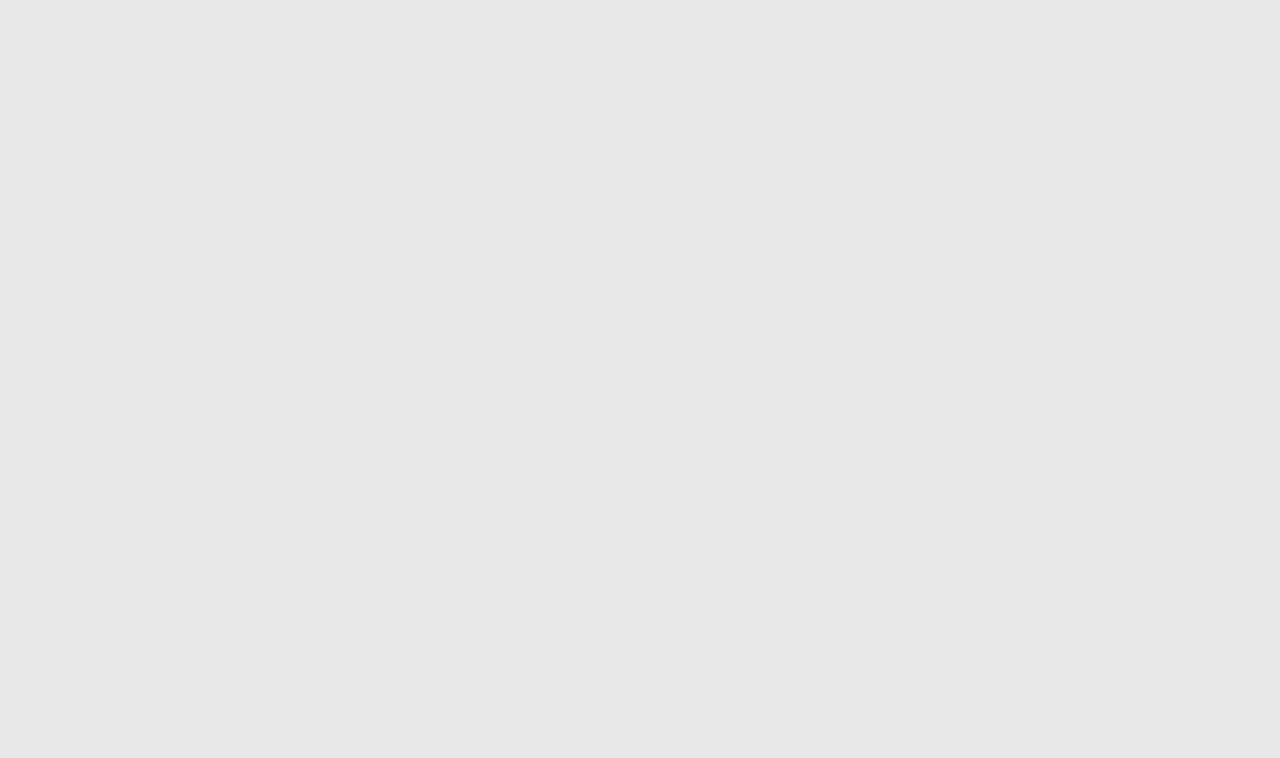
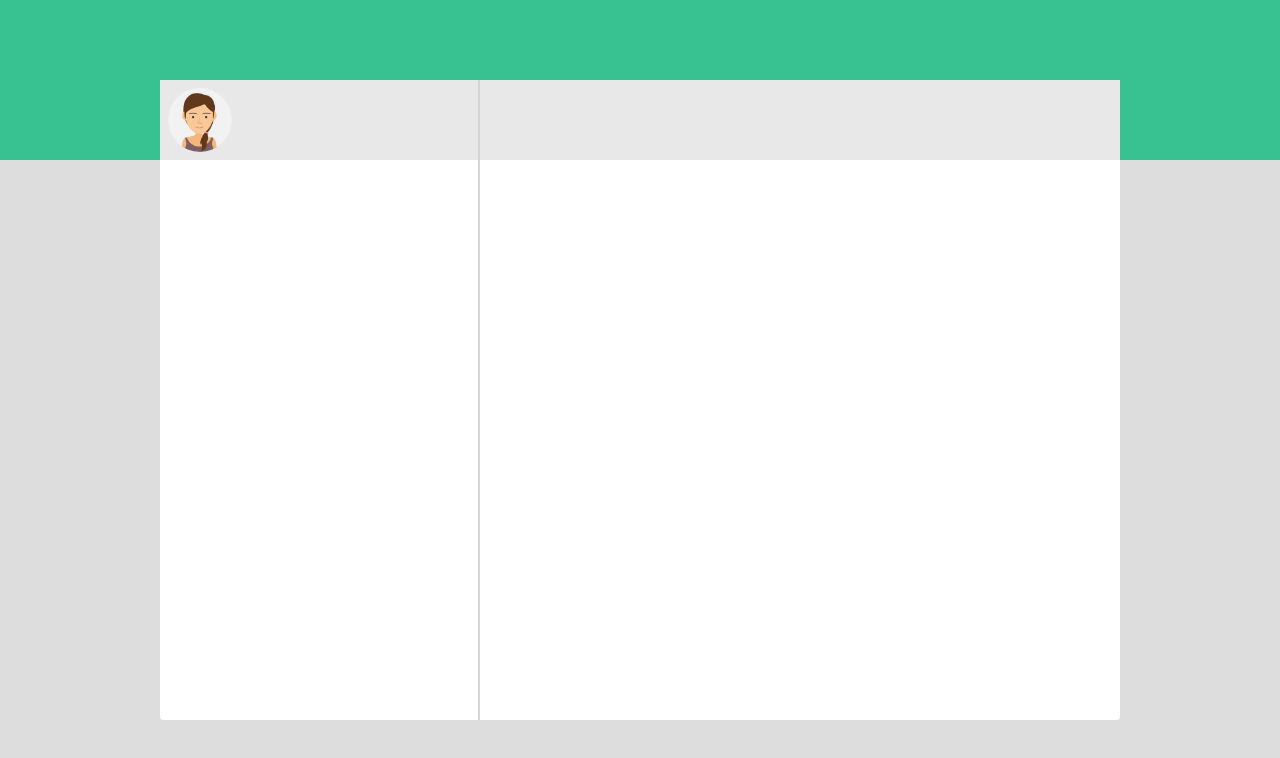
Before and after one commit to AiroldiFederico/vue-boolzapp, a plain HTML site: page index.html in a window 1280 px wide. Drawn offline with nearby package versions, Linux system fonts and the light colour scheme.

Commit message:
FASE 1 - costruisco struttura mokup html css

```diff
--- a/asset/css/style.css
+++ b/asset/css/style.css
@@ -4,7 +4,8 @@ body {
     font-family: 'Rubik', sans-serif !important; font-weight: bold !important;
     word-spacing: 2px;
     height: 100vh !important;
-    background-color: var(--color-4);
+    background: rgb(145,199,151);
+    background: linear-gradient(180deg, rgb(56, 194, 146) 20%, rgba(221,221,221,1) 10%);
 }
 
 /* PALETTE COLORI */
@@ -15,3 +16,28 @@ body {
     --color-4: #e8e8e8;
     --color-5: #262626;
 }
+
+main {
+    background-color: white;
+    height: 80% !important ;
+    border-radius: 4px; /*da ereditare*/
+}
+
+#lft-side {
+    border-right: 2px solid #0000002a;
+}
+
+.topbar {
+    width: 100%;
+    background-color: #e8e8e8;
+    height: 5rem;
+    display: flex;
+    justify-content: space-between;
+    padding: 0.5rem;
+}
+
+img {
+    border-radius: 50%;
+    aspect-ratio: 1;
+    width: 4rem;
+}
--- a/index.html
+++ b/index.html
@@ -45,13 +45,40 @@
     <body>
         <div id="app" class="col-12 d-flex justify-content-center align-items-center m-auto h-100 w-100">
 
-            <main class="d-flex flex-column justify-content-center align-items-center">
+            <main class="d-flex col-9">
 
+                <!-- LEFT SIDE -->
+                <div class="col-4 h-100" id="lft-side">
+
+                    <!-- LEFT TOP BAR -->
+                    <div class="topbar">
+                        <!-- profilo -->
+                        <div>
+                            <img src="./asset/img/avatar_io.png" alt="PP_io">
+                        </div>
+
+                        <!-- icone -->
+                        <div>
+
+                        </div>
+
+                    </div>
+
+                </div>
+
+                <!-- RIGHT SIDE -->
+                <div class="col-8 h-100" id="rgt-side">
+
+                    <!-- RIGHT TOP BAR -->
+                    <div class="topbar">
+
+                    </div>
+
+                </div>
 
 
             </main>
 
-
         </div>
     </body>
     </html>
```
Also changed, not shown: asset/img/avatar_1.png (renamed from asset/img/avatar_1.jpg), asset/img/avatar_2.png (renamed from asset/img/avatar_2.jpg), asset/img/avatar_3.png (renamed from asset/img/avatar_3.jpg), asset/img/avatar_4.png (renamed from asset/img/avatar_4.jpg), asset/img/avatar_5.png (renamed from asset/img/avatar_5.jpg), asset/img/avatar_6.png (renamed from asset/img/avatar_6.jpg), asset/img/avatar_7.png (renamed from asset/img/avatar_7.jpg), asset/img/avatar_8.png (renamed from asset/img/avatar_8.jpg), asset/img/avatar_io.png (renamed from asset/img/avatar_io.jpg).
